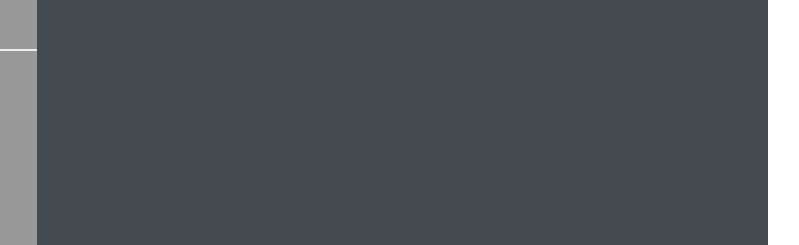
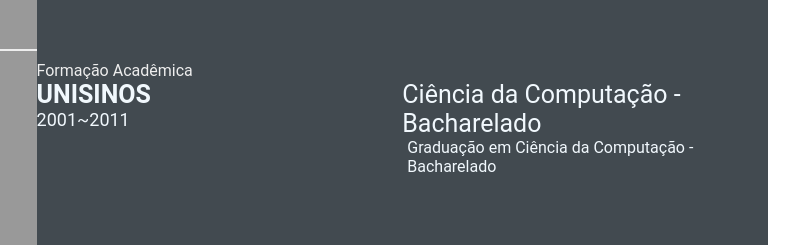
Before and after one commit to PauloRLSouza/paulorlsouza.github.io, a plain HTML site: page index.html in a window 1280 px wide. Shown: the part 339-584 px from the top of the page, 384-1183 px from the left. Drawn offline with Linux system fonts and the light colour scheme.

Commit message:
add education (#4)

```diff
--- a/index.html
+++ b/index.html
@@ -64,6 +64,19 @@
                         </div>
                     </div>
                 </section>
+                <section class="education gap">
+                    <div class="right-title">Formação Acadêmica</div>
+                    <div class="education-contents">
+                        <div class="education-left">
+                            <p class="education-school-name">UNISINOS</p>
+                            <p class="educationp-time-period">2001~2011</p>
+                        </div>
+                        <div class="education-right">
+                            <p class="education-subject">Ciência da Computação - Bacharelado</p>
+                            <p class="education-desc">Graduação em Ciência da Computação - Bacharelado</p>
+                        </div>
+                    </div>
+                </section>
             </section>
     </main>
 </body>
```
